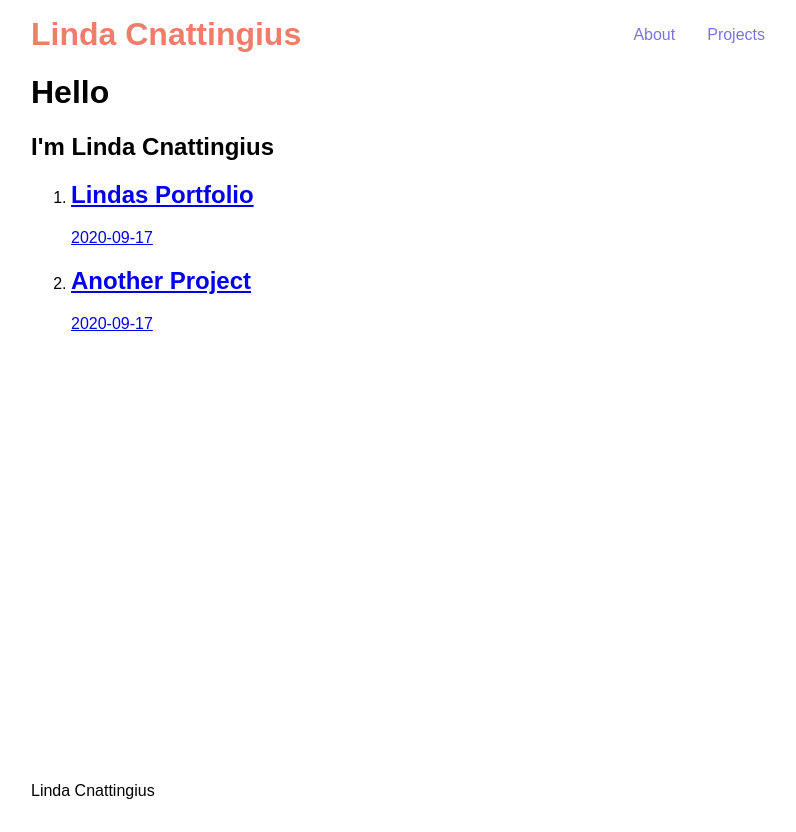
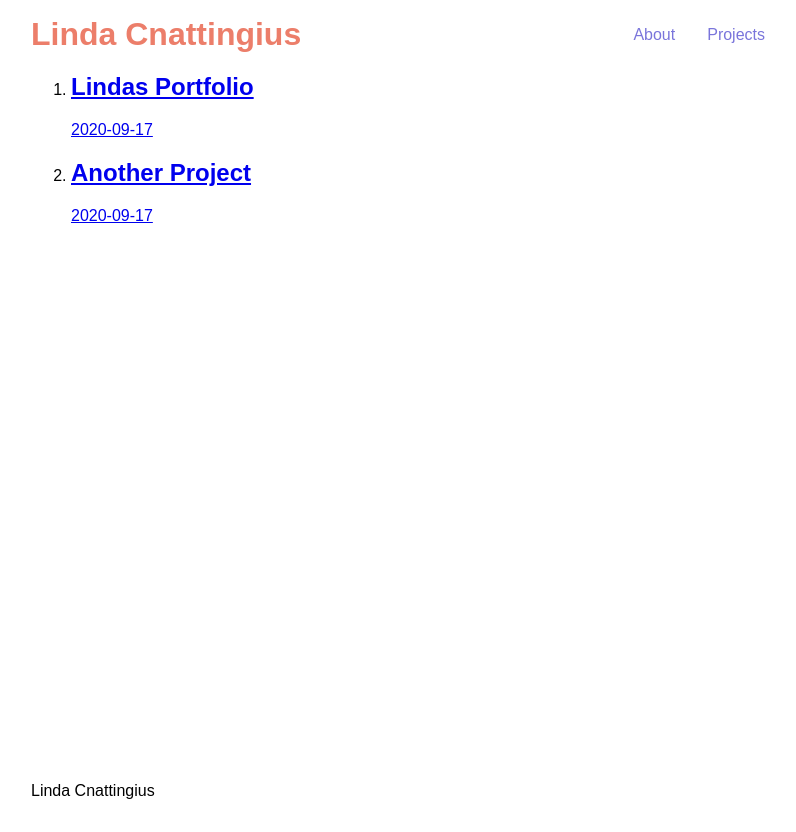
Before and after one commit to lindacnatt/lindacnattingius.se, a Gatsby site: page /projects in a window 1280 px wide. Shown: the whole page, without its empty margins (234-1030 px from the left). Built offline with nearby package versions, Linux system fonts and the light colour scheme; Gatsby itself is replaced by a stand-in of ours.

Commit message:
cleaned up code
another folder for project 2 add gatsby image

```diff
--- a/package.json
+++ b/package.json
@@ -15,6 +15,7 @@
   },
   "dependencies": {
     "gatsby": "^2.24.50",
+    "gatsby-image": "^2.4.19",
     "gatsby-plugin-sass": "^2.3.12",
     "gatsby-plugin-sharp": "^2.6.36",
     "gatsby-remark-images": "^3.3.30",
--- /dev/null
+++ b/src/components/projectsList.js
@@ -0,0 +1,40 @@
+import React from "react"
+import { Link, graphql, useStaticQuery } from 'gatsby'
+
+
+
+const ProjectsList = () => {
+    const data = useStaticQuery(graphql`
+    query {
+      allMarkdownRemark {
+        edges {
+          node {
+            frontmatter {
+              title
+              date
+            }
+            fields{
+                slug
+            }
+          }
+        }
+      }
+    }
+    `)
+    return (
+        <ol>
+            {data.allMarkdownRemark.edges.map((edge) => {
+                return (
+                    <li>
+                        <Link to={`/projects/${edge.node.fields.slug}`}>
+                            <h2>{edge.node.frontmatter.title}</h2>
+                            <p>{edge.node.frontmatter.date}</p>
+                        </Link>
+                    </li>
+                )
+            })}
+        </ol>
+    )
+}
+
+export default ProjectsList
--- a/src/pages/projects.js
+++ b/src/pages/projects.js
@@ -1,43 +1,12 @@
 import React from "react"
-
-import { Link, graphql, useStaticQuery } from 'gatsby'
+import { graphql, useStaticQuery } from 'gatsby'
 import Layout from '../components/layout'
+import ProjectsList from "../components/projectsList"
 
 const ProjectsPage = () => {
-    const data = useStaticQuery(graphql`
-    query {
-      allMarkdownRemark {
-        edges {
-          node {
-            frontmatter {
-              title
-              date
-            }
-            fields{
-                slug
-            }
-          }
-        }
-      }
-    }
-    `)
     return (
         <Layout>
-            <h1>Hello</h1>
-            <h2>I'm Linda Cnattingius</h2>
-            <ol>
-                {data.allMarkdownRemark.edges.map((edge) => {
-                    return (
-                        <li>
-                            <Link to ={`/projects/${edge.node.fields.slug}`}>
-                                <h2>{edge.node.frontmatter.title}</h2>
-                                <p>{edge.node.frontmatter.date}</p>
-                            </Link>
-                        </li>
-                    )
-                })}
-
-            </ol>
+           <ProjectsList></ProjectsList>
         </Layout>
     )
 }
--- a/src/projects/react.md
+++ b/src/projects/Project2/react.md
@@ -1,6 +1,7 @@
 ---
 title: "Another Project"
 date: "2020-09-17"
+featuredImage: Donut.png
 ---
 
 This is my other project
```
Also changed, not shown: 2 other files.
